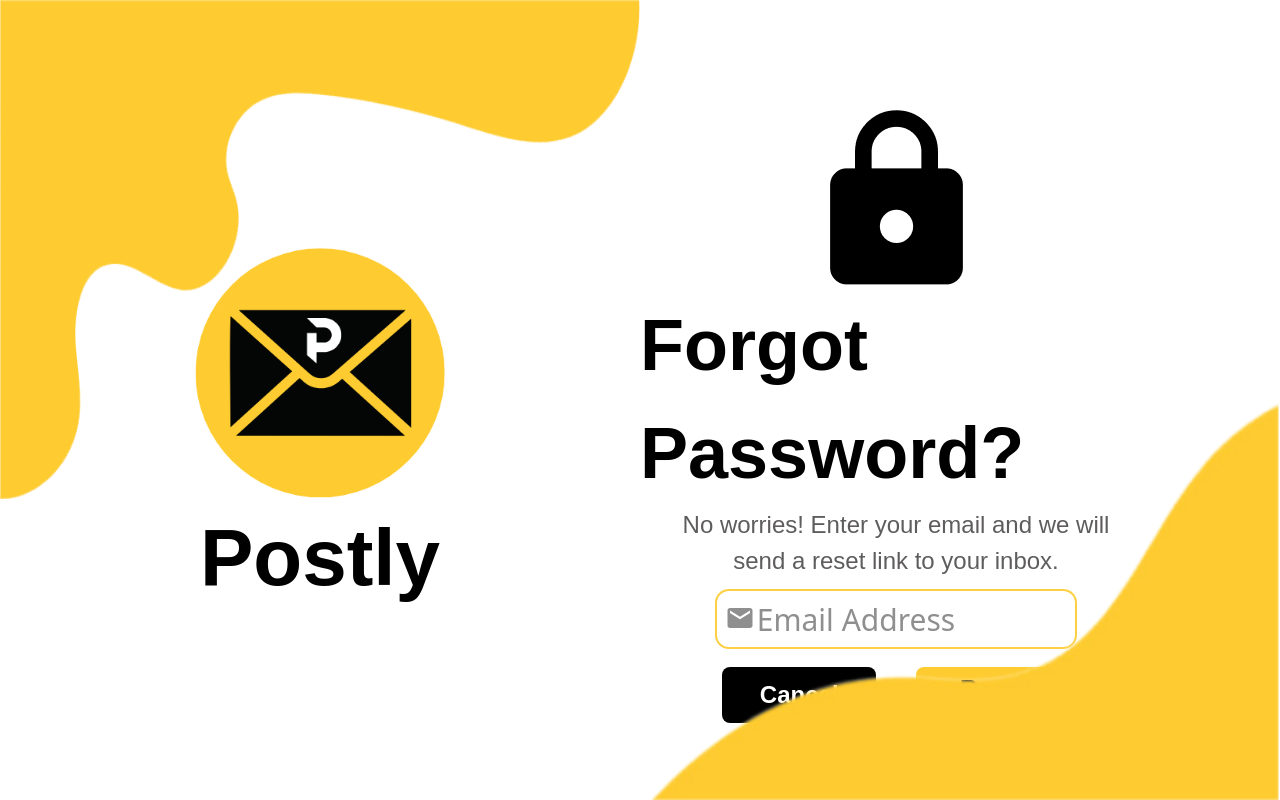
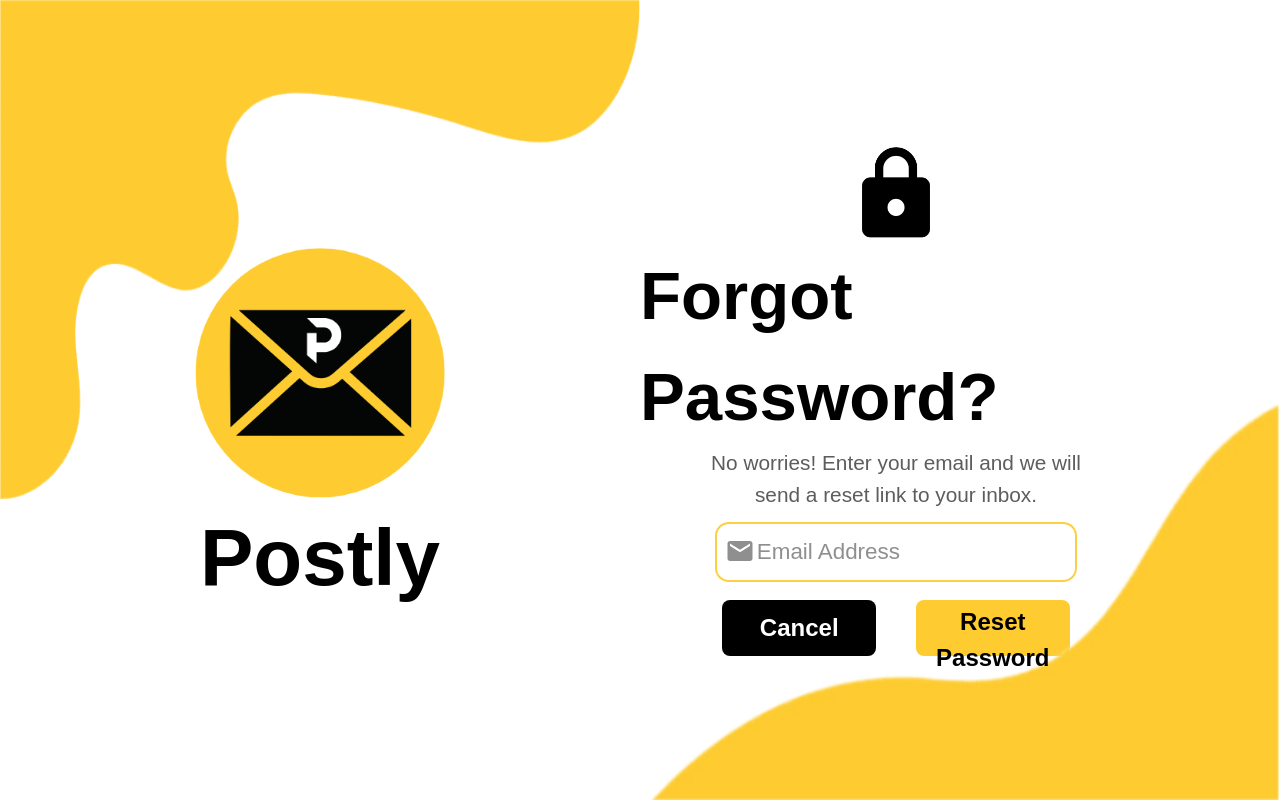
Before and after one commit to EXEcuted-tech/postly, a React (Create React App) app in the folder client/: page /forgotpass in a window 1280 px wide. Built offline with nearby package versions, Linux system fonts and the light colour scheme.

Commit message:
FP Changes

```diff
--- a/client/src/common/links.ts
+++ b/client/src/common/links.ts
@@ -24,3 +24,18 @@
         link: "",
     },
 ]
+
+export const ProfileLinks = [
+    {
+        name: "Posts",
+        link: "profile",
+    },
+    {
+        name: "Likes",
+        link: "profile/likes",
+    },
+    {
+        name: "Dashboard",
+        link: "profile/dashboard",
+    },
+]
--- a/client/src/components/header/Header.tsx
+++ b/client/src/components/header/Header.tsx
@@ -21,10 +21,10 @@
         </div>
         <div className='flex items-center'>
             <div>
-              <FaMoon className='text-[2.8em] bg-black text-primary rounded-full px-[10%] py-[10%]
+              <FaMoon className='text-[2.8em] bg-black text-primary rounded-full px-[15%] py-[15%]
               hover:cursor-pointer hover:bg-gray-900 animate-pop1'/>
             </div>
-            <div className='ml-[10%]'>
+            <div className='ml-[15%]'>
               <div className='w-[50px] h-[50px]'>
                 <img src={user} alt="Profile Picture" className='rounded-full object-cover w-full h-full'/>
               </div>
--- a/client/src/components/layout/SignedOutLayout.tsx
+++ b/client/src/components/layout/SignedOutLayout.tsx
@@ -30,7 +30,7 @@
         </div>
         <div className=" w-full h-full md:h-screen flex-row">
           <div className="flex h-[80%]">{outlet}</div>
-          <div className="flex h-[20%] align-bottom justify-end">
+          <div className="relative z-0 flex h-[20%] align-bottom justify-end">
             <img
               src={borderBottomRight}
               alt="borderbottom_right"
--- a/client/src/pages/authentication/ForgotPassword.tsx
+++ b/client/src/pages/authentication/ForgotPassword.tsx
@@ -6,32 +6,32 @@
   const [email, setEmail] = useState("");
 
   return (
-    <div className="flex-row  h-full w-full pr-[20%]">
-      <div className="flex justify-center items-center pt-[20%] mb-[-10px]">
-        <img src={lockIcon} alt="" />
+    <div className="animate-fade-in font-poppins flex-row  h-full w-full pr-[20%]">
+      <div className="flex justify-center items-center pt-[20%] mt-[8%]">
+        <img src={lockIcon} alt="Lock Icon" className="w-[20%]"/>
       </div>
       <div className="flex justify-center items-center">
-        <p className="text-[72px] font-poppins font-semibold">
+        <p className="text-[4.2em] font-poppins font-semibold">
           Forgot Password?
         </p>
       </div>
       <div className="flex justify-center items-center">
-        <p className="text-[24px] font-poppins text-[#5E5C5C]">
+        <p className="text-[1.3em] font-poppins text-[#5E5C5C]">
           No worries! Enter your email and we will
         </p>
       </div>
-      <div className="flex justify-center items-center">
-        <p className="text-[24px] font-poppins text-[#5E5C5C]">
+      <div className="flex justify-center items-center mb-[0.5%]">
+        <p className="text-[1.3em] font-poppins text-[#5E5C5C]">
           send a reset link to your inbox.
         </p>
       </div>
       <div className="flex justify-center items-center w-full">
         <div className="flex h-14 w-[70%] mt-3 border-yellow-400 ">
-          <MdEmail className="absolute flex ml-2 mt-3 items-center text-[#8F8F8F] text-[30px] pointer-events-none" />
+          <MdEmail className="absolute z-[100] flex ml-2 mt-3 items-center text-[#8F8F8F] text-[30px] pointer-events-none" />
           <input
             type="text"
             name="email"
-            className=" border-yellow-400 h-full w-full text-[30px] placeholder-[#8F8F8F] rounded-xl border-none ring-2 ring-[#fdcf43] pl-10 py-2 focus:ring-[#FECC31] focus:ring-2 "
+            className="relative z-[50] border-yellow-400 h-full w-full text-[1.4em] placeholder-[#8F8F8F] rounded-xl border-none ring-2 ring-[#fdcf43] pl-10 py-2 focus:ring-[#FECC31] focus:ring-2 "
             placeholder="Email Address"
             autoComplete="off"
             value={email}
@@ -40,16 +40,16 @@
         </div>
       </div>
       <div className="flex mt-5 h-14 justify-center items-center">
-        <div className="flex-col w-[30%] h-full bg-black justify-center items-center m-5 rounded-lg">
-          <button className="w-full h-full justify-center items-center border-none">
+        <div className="flex-col w-[30%] h-full bg-black justify-center items-center m-5 hover:bg-[#212121] rounded-lg">
+          <button className="relative z-[100] w-full h-full justify-center items-center border-none">
             <p className="font-poppins text-[24px] text-white font-semibold">
               Cancel
             </p>
           </button>
         </div>
-        <div className="flex-col w-[30%] h-full bg-[#fecc31] m-5 rounded-lg">
-          <button type="submit" className="w-full h-full p-1">
-            <p className="font-poppins font-semibold text-[24px]">
+        <div className="flex-col w-[30%] h-full bg-[#fecc31] m-5 rounded-lg hover:bg-gray-900 hover:bg-[#f0b500]">
+          <button type="submit" className="relative z-[100] w-full h-full p-1">
+            <p className="font-poppins font-semibold text-[24px] hover:cursor-pointer">
               Reset Password
             </p>
           </button>
--- a/client/src/pages/authentication/OTPSend.tsx
+++ b/client/src/pages/authentication/OTPSend.tsx
@@ -34,17 +34,17 @@
   };
 
   return (
-    <div className="flex-row  h-full w-full pr-[20%]">
-      <div className="flex justify-center items-center pt-[20%] mb-[-10px]">
-        <img src={lockIcon} alt="" />
+    <div className="animate-fade-in flex-row  h-full w-full pr-[20%]">
+      <div className="flex justify-center items-center pt-[20%] mt-[5%]">
+        <img src={lockIcon} alt="Lock Icon" className="w-[20%]"/>
       </div>
       <div className="flex justify-center items-center">
-        <p className="text-[72px] font-poppins font-semibold">
+        <p className="text-[4.2em] font-poppins font-semibold">
           Forgot Password?
         </p>
       </div>
-      <div className="flex justify-center items-center">
-        <p className="text-[24px] font-poppins text-[#5E5C5C]">
+      <div className="flex justify-center items-center mb-[1%]">
+        <p className="text-[1.4em] font-poppins text-[#5E5C5C]">
           Enter OTP Code sent to {currEmail}
         </p>
       </div>
@@ -60,23 +60,23 @@
               onChange={(e) => handleChange(e, index)}
               onKeyDown={(e) => handleKeyDown(e, index)}
               ref={(el) => (inputRefs.current[index] = el)}
-              className="w-14 h-14 text-center border border-yellow-400 rounded"
+              className="relative z-[100] w-14 h-14 text-center border border-yellow-400 rounded"
             />
           ))}
         </div>
       </div>
-      <div className="flex justify-center items-center mt-2">
-        <p className="text-[24px] font-poppins text-[#989898] font-semibold">
+      <div className="flex justify-center items-center mt-[2%]">
+        <p className="text-[1.3em] font-poppins text-[#989898] font-semibold">
           Didn't receive OTP code?
         </p>
       </div>
-      <div className="flex justify-center items-center">
-        <p className="text-[24px] font-poppins text-[#0066FE] font-semibold">
+      <div className="relative z-[100] flex justify-center items-center hover:cursor-pointer">
+        <p className="text-[1.3em] font-poppins text-[#0066FE] font-medium">
           Resend code
         </p>
       </div>
       <div className="flex mt-2 h-14 justify-center items-center">
-        <div className="flex w-[30%] h-full bg-[#fecc31] justify-center items-center m-2 rounded-lg">
+        <div className="relative z-[100] flex w-[30%] h-full bg-[#fecc31] hover:bg-[#f0b500] justify-center items-center m-2 rounded-lg">
           <button className="w-full h-full justify-center items-center border-none cursor-pointer">
             <p className="font-poppins text-[24px] text-black font-semibold">
               Verify
--- /dev/null
+++ b/client/src/pages/profile/Dashboard.tsx
@@ -0,0 +1,9 @@
+import React from 'react'
+
+const Dashboard = () => {
+  return (
+    <div>Dashboard</div>
+  )
+}
+
+export default Dashboard
--- /dev/null
+++ b/client/src/pages/profile/Likes.tsx
@@ -0,0 +1,9 @@
+import React from 'react'
+
+const Likes = () => {
+  return (
+    <div>Likes</div>
+  )
+}
+
+export default Likes
--- /dev/null
+++ b/client/src/pages/profile/Posts.tsx
@@ -0,0 +1,9 @@
+import React from 'react'
+
+const Posts = () => {
+  return (
+    <div>Posts</div>
+  )
+}
+
+export default Posts
--- a/client/src/pages/profile/Profile.tsx
+++ b/client/src/pages/profile/Profile.tsx
@@ -1,17 +1,26 @@
-import React from 'react'
+import React, { useEffect } from 'react'
 import { FaArrowLeft } from "react-icons/fa6";
+import { getLinkClass } from '../../helpers/functions';
+import { ProfileLinks } from '../../common/links';
 import cover from '../../assets/cover.jpg'
 import user from '../../assets/sana.jpg'
 
 import { IoLocationOutline, IoCalendarOutline } from "react-icons/io5";
+import { useLocation, useNavigate } from 'react-router-dom';
 
 const Profile = () => {
+  const navigate = useNavigate();
+  const location = useLocation();
+
+  useEffect(()=>{
+
+  },[])
+
   return (
     <div className='animate-fade-in w-[80%]'>
+      <div className='mx-[2%] h-full'>
 
-      <div className='mx-[2%] h-full'>
         <div className='bg-white h-[62vh] rounded-b-[30px] drop-shadow-md'>
-
           <div className='flex items-center ml-[1.5%] py-[0.5%]'>
             <FaArrowLeft className='text-[3em] hover:cursor-pointer'/>
             <div className='ml-[1%]'>
@@ -62,19 +71,25 @@
           </div>
 
           {/* Tabs */}
-          <div className=''>
-            <ul className='flex justify-center w-full mt-[1.5%] text-[1.1em] font-semibold'>
-              <li className='w-[33.3%]'>
-                <p className='hover:cursor-pointer'>Posts</p>
+          <div>
+            <ul className='flex justify-center w-full mt-[1.5%] text-[1.1em] font-medium'>
+              {ProfileLinks.map((link)=>(
+              <li className={getLinkClass(link.link, location.pathname) === 'link active' ?
+                'w-[33%] mx-[3%] text-center border-b-[5px] pb-[0.6%] border-primary'
+                :
+                'w-[33%] text-center text-[#9D9D9D] hover:cursor-pointer'
+              }
+              onClick={()=> navigate(`/${link.link}`)}>
+                <p className='hover:cursor-pointer'>{link.name}</p>
               </li>
-              <li className='w-[33.3%]'>
-                Likes
-              </li>
-              <li>
-                Dashboard
-              </li>
+              ))}
             </ul>
           </div>
+
+        </div>
+
+        {/* Content */}
+        <div>
 
         </div>
       </div>
```
